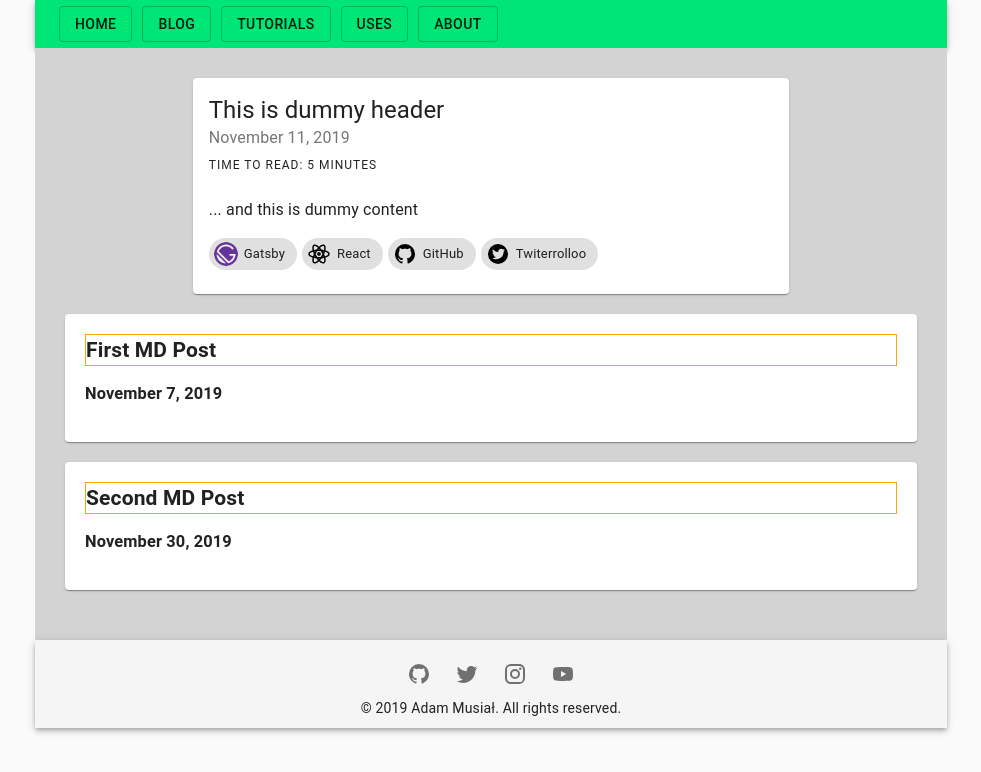
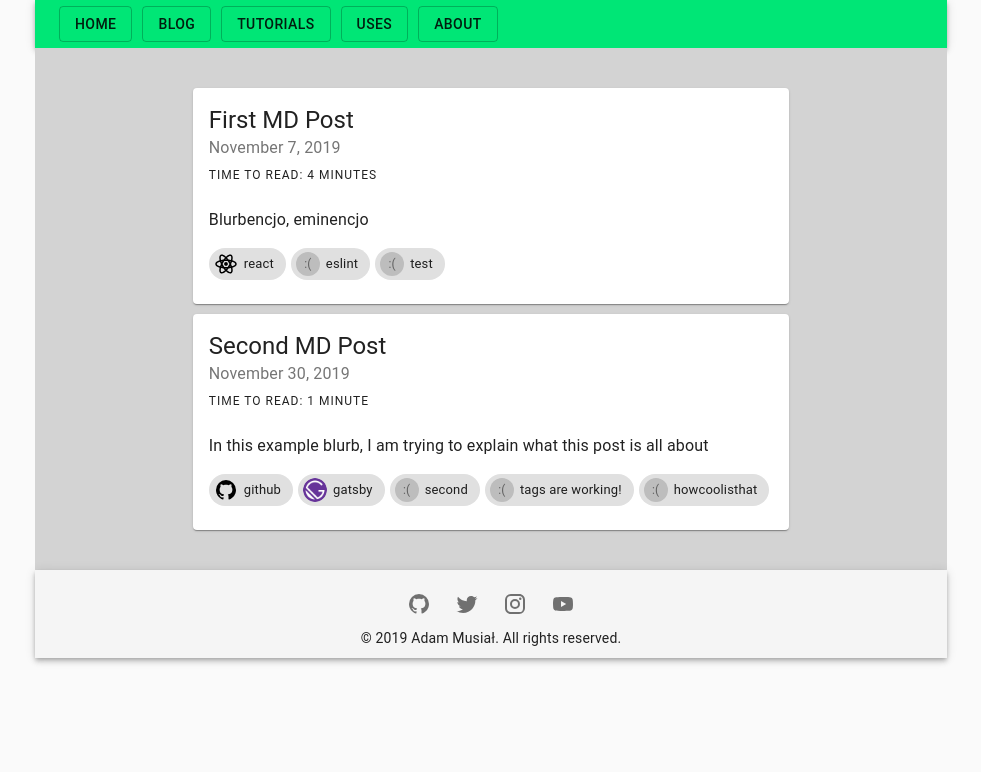
Before and after one commit to musial-adam/my-platform, a Gatsby site: page /blog in a window 1280 px wide. Shown: the whole page, without its empty margins (149-1130 px from the left). Built offline with nearby package versions, Linux system fonts and the light colour scheme; Gatsby itself is replaced by a stand-in of ours.

Commit message:
working on post-card for listing 2

```diff
--- a/src/components/post-card.js
+++ b/src/components/post-card.js
@@ -10,10 +10,10 @@ import {
   Typography,
 } from '@material-ui/core'
 
-import GatsbyImg from '../images/gatsby-icon.png'
-import GitHubSVG from '../images/github-circle.svg'
-import TwitterSVG from '../images/twitter-circle.svg'
-import ReactSVG from '../images/react.svg'
+// import GatsbyImg from '../images/gatsby-icon.png'
+// import GitHubSVG from '../images/github-circle.svg'
+// import TwitterSVG from '../images/twitter-circle.svg'
+// import ReactSVG from '../images/react.svg'
 
 import avatarPicker from '../utils/avatarPicker'
 
@@ -21,7 +21,7 @@ import avatarPicker from '../utils/avatarPicker'
 
 const StyledCard = styled(Card)`
   max-width: 70%;
-  margin: 0 auto;
+  margin: 10px auto;
 `
 
 const StyledCardHeader = styled(CardHeader)`
@@ -41,25 +41,37 @@ const TagsContainer = styled.div`
   /* justify-content: space-between; */
 `
 
-const PostCard = () => {
+const PostCard = ({ title, date, timeToRead, blurb, tags }) => {
+  const ttr =
+    timeToRead > 1
+      ? `Time to read: ${timeToRead} minutes`
+      : `Time to read: 1 minute`
+
+  console.log(tags)
+
+  const tagL = tags
+
+  // const chips = tags.map(tag => <p>tag</p>)
+
+  const chips = tags.map(tag => (
+    <StyledChip avatar={avatarPicker(tag)} label={tag} />
+  ))
+
   return (
     <StyledCard>
-      <StyledCardHeader
-        title="This is dummy header"
-        subheader="November 11, 2019"
-      />
+      <StyledCardHeader title={title} subheader={date} />
 
       <StyledCardContent>
         <Typography component="h3" variant="overline" paragraph>
-          Time to read: 5 minutes
+          {ttr}
         </Typography>
 
         <Typography component="p" variant="body1" paragraph>
-          ... and this is dummy content
+          {blurb}
         </Typography>
 
         <TagsContainer>
-          <StyledChip
+          {/* <StyledChip
             avatar={<Avatar src={GatsbyImg} />}
             color="default"
             label="Gatsby"
@@ -78,7 +90,8 @@ const PostCard = () => {
             avatar={<Avatar src={TwitterSVG} />}
             color="default"
             label="Twiterrolloo"
-          />
+          /> */}
+          {chips}
         </TagsContainer>
       </StyledCardContent>
     </StyledCard>
--- a/src/pages/blog.js
+++ b/src/pages/blog.js
@@ -48,11 +48,29 @@ const BlogPage = ({ data }) => {
     </React.Fragment>
   ))
 
+  const postsL = posts.map(post => {
+    const { id, timeToRead } = post.node
+    const { title, date, blurb, slug, tags } = post.node.frontmatter
+
+    return (
+      <PostCard
+        key={id}
+        title={title}
+        date={date}
+        timeToRead={timeToRead}
+        blurb={blurb}
+        tags={tags}
+        url={slug}
+      />
+    )
+  })
+
   return (
     <Layout>
       <StyledContainer>
-        <PostCard />
-        {postsList}
+        {/* <PostCard /> */}
+        {/* {postsList} */}
+        {postsL}
       </StyledContainer>
     </Layout>
   )
@@ -70,6 +88,8 @@ export const pageQuery = graphql`
             slug
             title
             date(formatString: "MMMM D, YYYY")
+            blurb
+            tags
           }
           timeToRead
         }
--- a/src/posts/02-11-2019-test-post/index.mdx
+++ b/src/posts/02-11-2019-test-post/index.mdx
@@ -3,6 +3,7 @@ title: First MD Post
 slug: test-post
 date: 2019-11-07
 tags: ['react', 'eslint', 'test']
+blurb: 'Blurbencjo, eminencjo'
 ---
 
 
--- a/src/posts/04-11-2019-second-post/index.mdx
+++ b/src/posts/04-11-2019-second-post/index.mdx
@@ -2,7 +2,7 @@
 title: Second MD Post
 slug: second-post
 date: 2019-11-30
-tags: ['second', 'tags are working!', 'howcoolisthat']
+tags: ['github', 'gatsby', 'second', 'tags are working!', 'howcoolisthat']
 blurb: 'In this example blurb, I am trying to explain what this post is all about'
 ---
 
```
